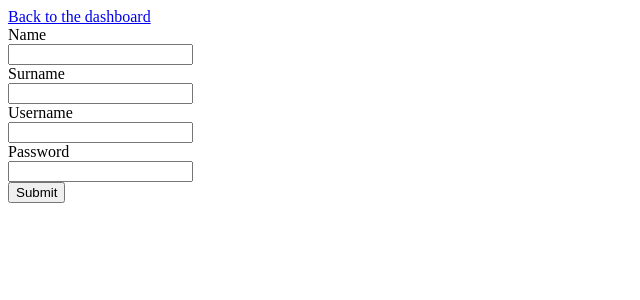
After one commit to dominykasraila/bureliai, a PHP site: template templates/supervisor_edit.twig in a window 1280 px wide. The commit adds this page. Shown: the top 300 px of the page, without its empty margins (0-640 px from the left). Run offline with PHP 8.4, Linux system fonts and the light colour scheme; the template is opened without the code that fills it, so the values that code supplies are empty; some libraries are stand-ins or nearby versions.

Commit message:
Added feature to add and edit supervisors.

```diff
--- a/templates/dashboard.twig
+++ b/templates/dashboard.twig
@@ -2,14 +2,14 @@
 
 {% block body %}
 <h1> Hello, {{ user.name }} {{ user.surname }}.</h1>
-<h2> {{user.role.name }} dashboard</h2>
+<h2> {{user.role.name }} dashboard.</h2>
 <ul>
 	<li><a href="index.php?action=logout">Log out</a></li>
 	{% if user.role.name == 'Admin' %}
 		<li><a href="index.php?action=list_clubs">List clubs</a></li>
 		<li><a href="index.php?action=list_supervisors">List supervisors</a></li>
 		<li><a href="index.php?action=add_club">Add club</a></li>
-		<li><a href="index.php?action=add_supervisor">Add supervisor</a></li>
+		<li><a href="index.php?action=supervisor_form">Add supervisor</a></li>
 	{% endif %}
 	{% if user.role.name == 'Supervisor' %}
 		<li><a href="index.php?action=list_activities">List activities</a></li>
--- a/templates/list_supervisors.twig
+++ b/templates/list_supervisors.twig
@@ -10,7 +10,9 @@
 	</tr>
 	{% for supervisor in supervisors %}
 	<tr>
-		<td>{{ supervisor.username }}</td>
+		<td>
+			<a href="index.php?action=supervisor_form&id={{ supervisor.id}}">{{ supervisor.username }}</a>
+		</td>
 		<td>{{ supervisor.name }}</td>
 		<td>{{ supervisor.surname }}</td>
 	</tr>
--- /dev/null
+++ b/templates/supervisor_edit.twig
@@ -0,0 +1,27 @@
+{% extends 'base.twig' %}
+
+{% block body %}
+<a href="index.php?action=dashboard">Back to the dashboard</a>
+<form action="index.php" method="post">
+	{% if supervisor.id %}
+	<input type="hidden" name="id" value="{{ supervisor.id }}">
+	{% endif %}
+
+	<label for="name">Name</label><br>
+	<input type="text" name="name" id="name" value="{{ supervisor.name }}"><br>
+
+	<label for="surname">Surname</label><br>
+	<input type="text" name="surname" id="surname" value="{{ supervisor.surname }}"><br>
+
+	<label for="username">Username</label><br>
+	<input type="text" name="username" id="username" value="{{ supervisor.username }}"><br>
+
+	<label for="password">Password</label><br>
+	<input type="password" name="password" id="password" value="{{ supervisor.password }}"><br>
+
+	<input type="hidden" name="action" value="supervisor_form_submit">
+
+	<input type="submit" value="Submit">
+</form>
+
+{% endblock %}
```
Also changed, not shown: index.php (+38 -2 lines), db.sqlite, templates/edit_supervisors.twig (deleted).
